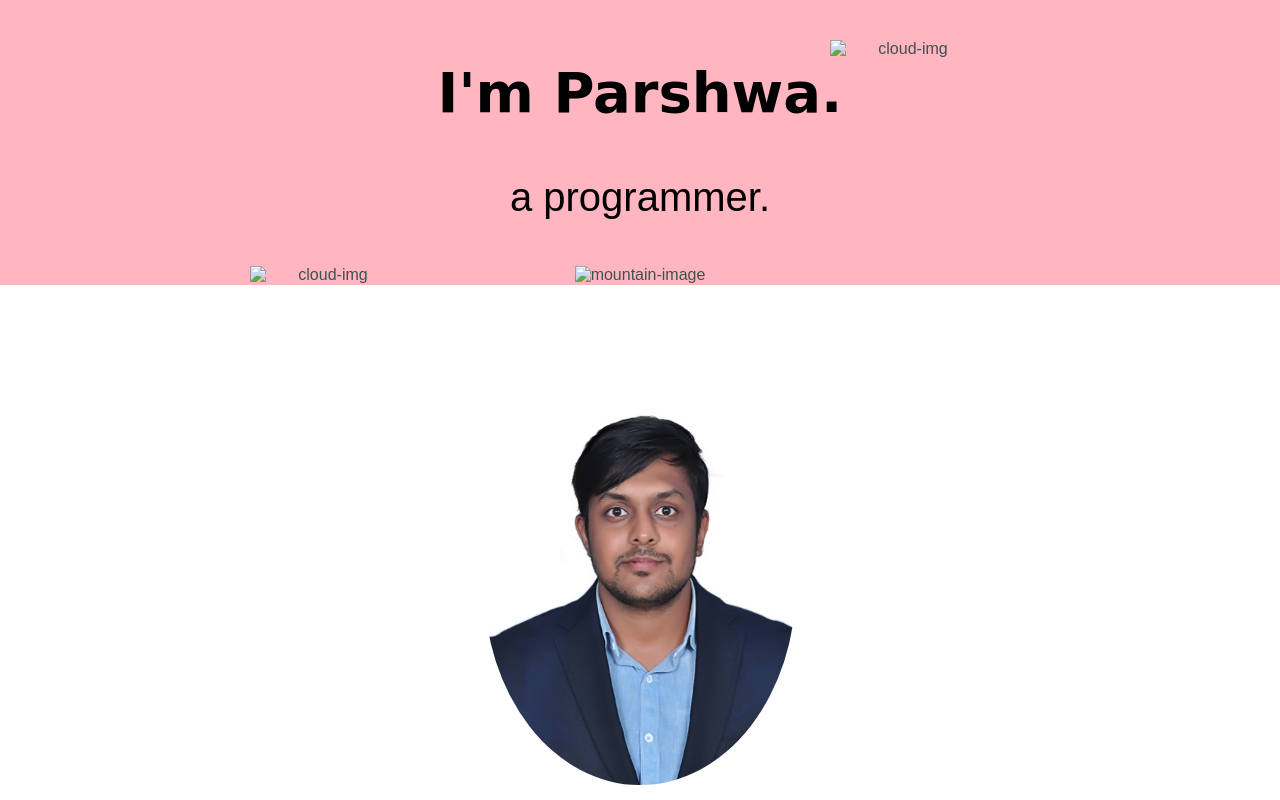
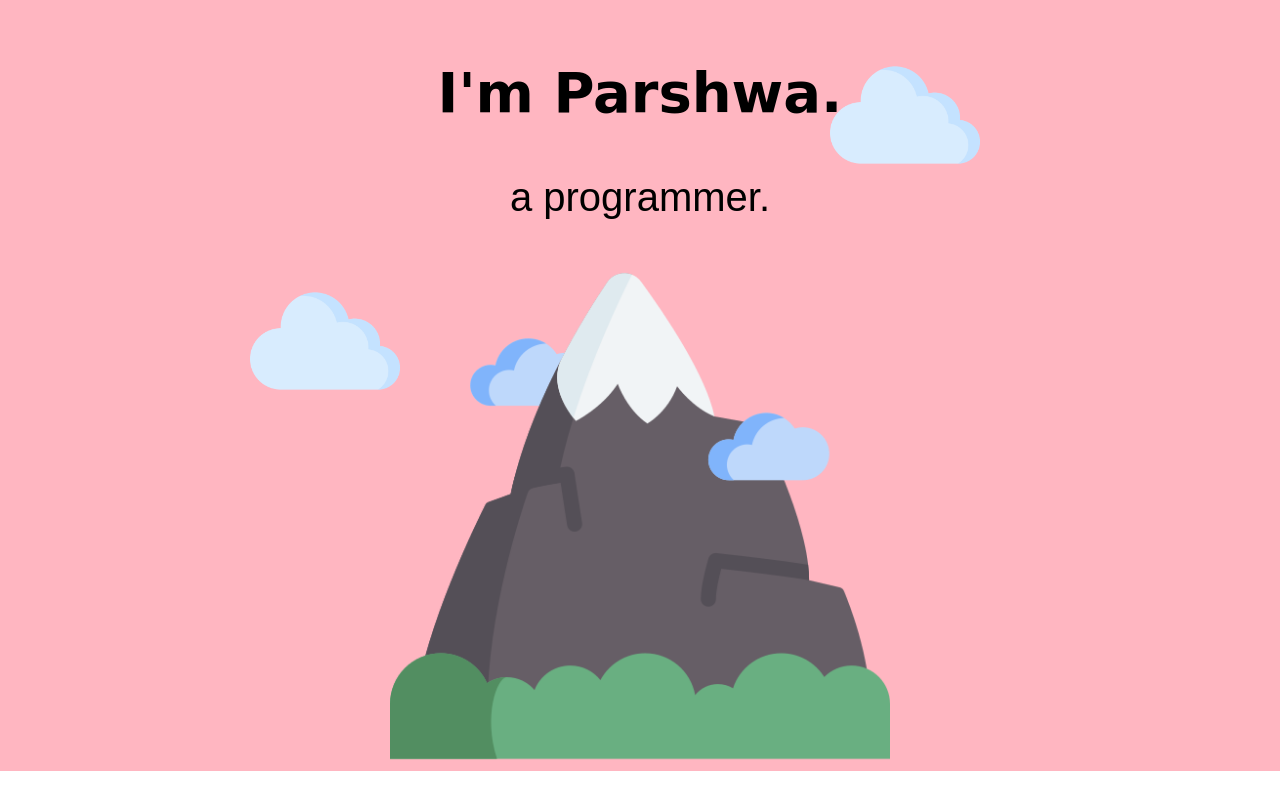
Before and after one commit to Parshwaa/CV-2, a plain HTML site: page index.html in a window 1280 px wide. Shown: the top 800 px of the page. Drawn offline with Linux system fonts and the light colour scheme; files that its build step writes are made by us from their sources.

Commit message:
Update index.html

```diff
--- a/index.html
+++ b/index.html
@@ -5,18 +5,18 @@
     <meta http-equiv="X-UA-Compatible" content="IE=edge">
     <meta name="viewport" content="width=device-width, initial-scale=1.0">
     <title>Parshwa Vora</title>
-    <link rel="stylesheet" href="Css/styles.css">
+    <link rel="stylesheet" href="styles.css">
     <link rel="icon" href="favicon.ico">
 </head>
 <body>
     <div class="top-container">
-        <img class="top-cloud" src="images/cloud.png" alt="cloud-img" width="150px" />
+        <img class="top-cloud" src="cloud.png" alt="cloud-img" width="150px" />
         <div class="title-text">
             <h1>I'm Parshwa.</h1>
             <h2>a programmer.</h2>
         </div>
-        <img class="bottom-cloud" src="images/cloud.png" alt="cloud-img" width="150px" />
-        <img src="images/mountain.png" alt="mountain-image" height="500px">
+        <img class="bottom-cloud" src="cloud.png" alt="cloud-img" width="150px" />
+        <img src="mountain.png" alt="mountain-image" height="500px">
     </div>
     <div class="middle-container">
         <div class="profile">
@@ -28,7 +28,7 @@
         <div class="skills">
             <h2>My Skills</h2>
             <div class="skill-row">
-                <img class="code-img" src="images/skills1.png" alt="">
+                <img class="code-img" src="skills1.png" alt="">
                 <h3>Design & Development</h3>
                 <p>I started learing to code when I was 15 years old because I wanted to make my own video games. Overtime, I have gained a wealth of experience designing and developing mobile and web applications </p>
             </div>
```
